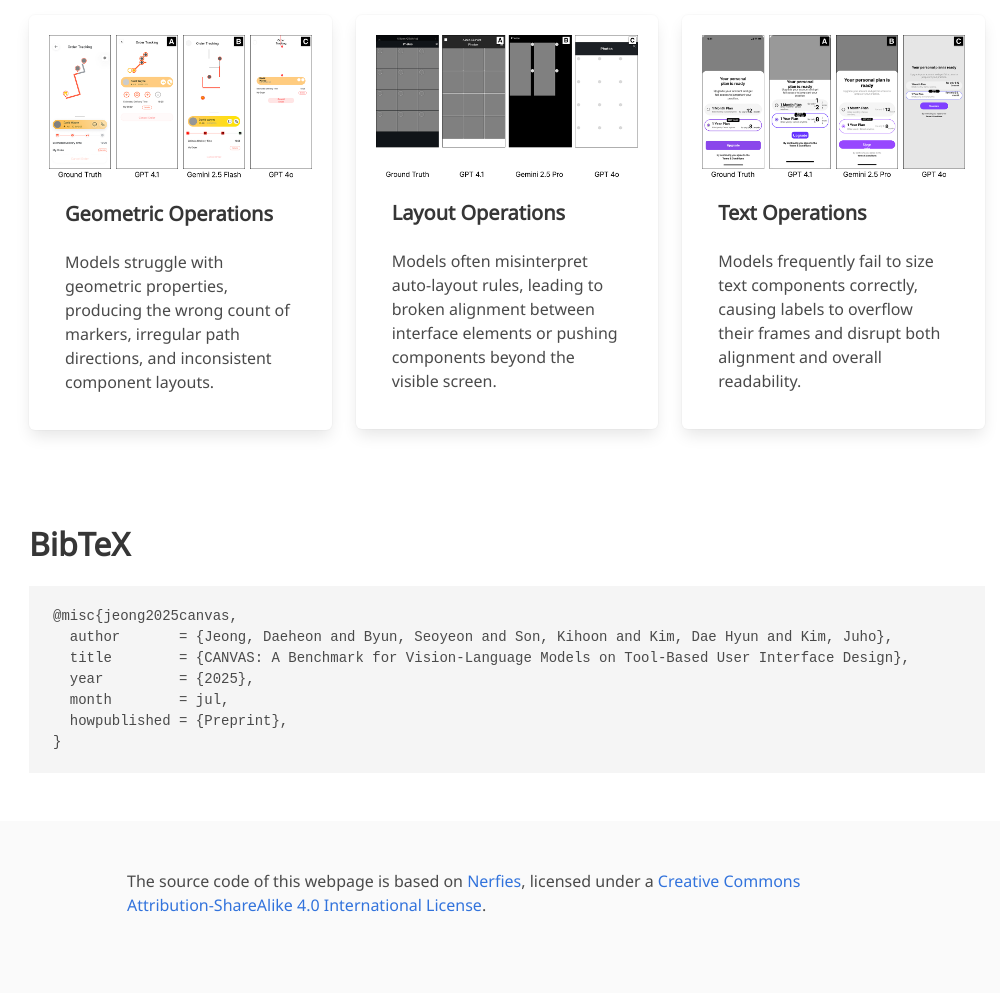
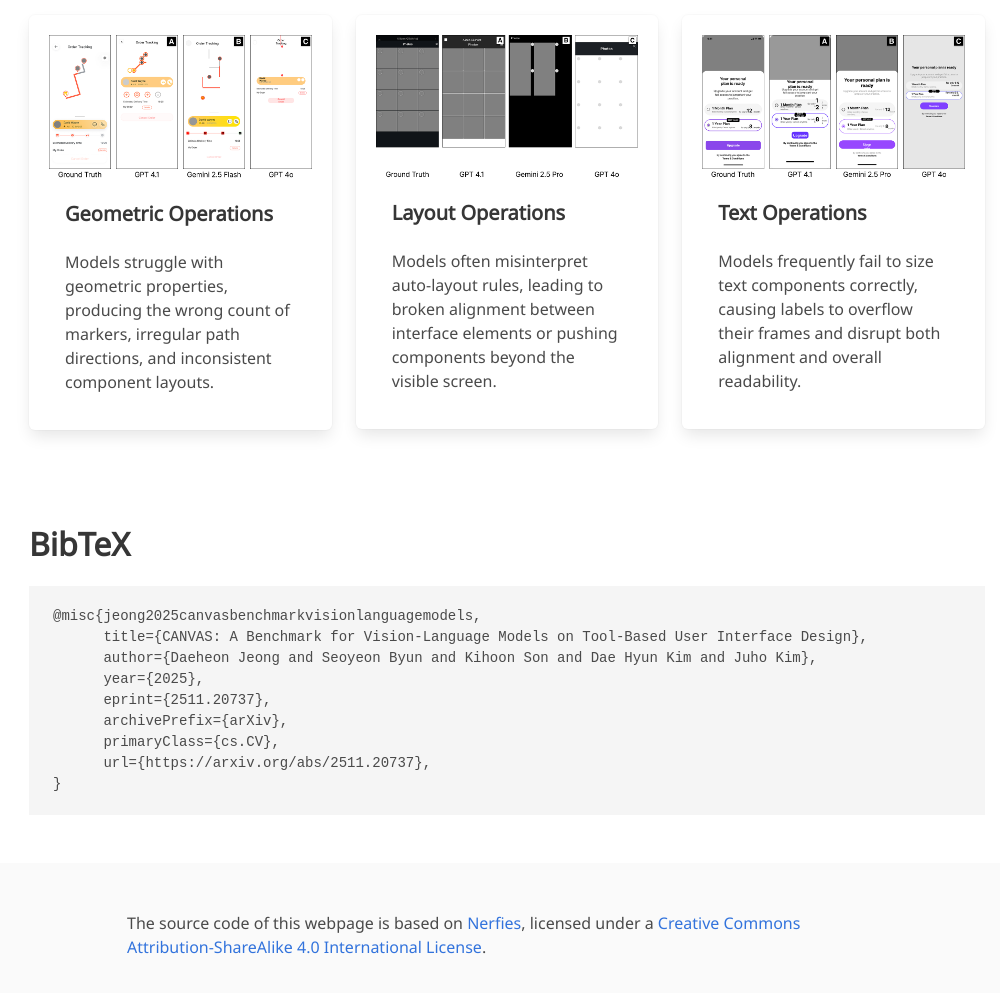
Before and after one commit to kixlab/canvas-website, a plain HTML site: page index.html in a window 1280 px wide. Shown: the part 5038-6031 px from the top of the page, without its empty margins (133-1133 px from the left). Drawn offline with nearby package versions, Linux system fonts and the light colour scheme; some icons are missing; a web font is replaced by a local one.

Commit message:
[fix] update bibtex

```diff
--- a/index.html
+++ b/index.html
@@ -574,12 +574,14 @@
     <div class="columns is-centered">
       <div class="column is-10">
         <h2 class="title">BibTeX</h2>
-    <pre><code>@misc{jeong2025canvas,
-  author       = {Jeong, Daeheon and Byun, Seoyeon and Son, Kihoon and Kim, Dae Hyun and Kim, Juho},
-  title        = {CANVAS: A Benchmark for Vision-Language Models on Tool-Based User Interface Design},
-  year         = {2025},
-  month        = jul,
-  howpublished = {Preprint},
+    <pre><code>@misc{jeong2025canvasbenchmarkvisionlanguagemodels,
+      title={CANVAS: A Benchmark for Vision-Language Models on Tool-Based User Interface Design},
+      author={Daeheon Jeong and Seoyeon Byun and Kihoon Son and Dae Hyun Kim and Juho Kim},
+      year={2025},
+      eprint={2511.20737},
+      archivePrefix={arXiv},
+      primaryClass={cs.CV},
+      url={https://arxiv.org/abs/2511.20737},
 }</code></pre>
       </div>
     </div>
```
